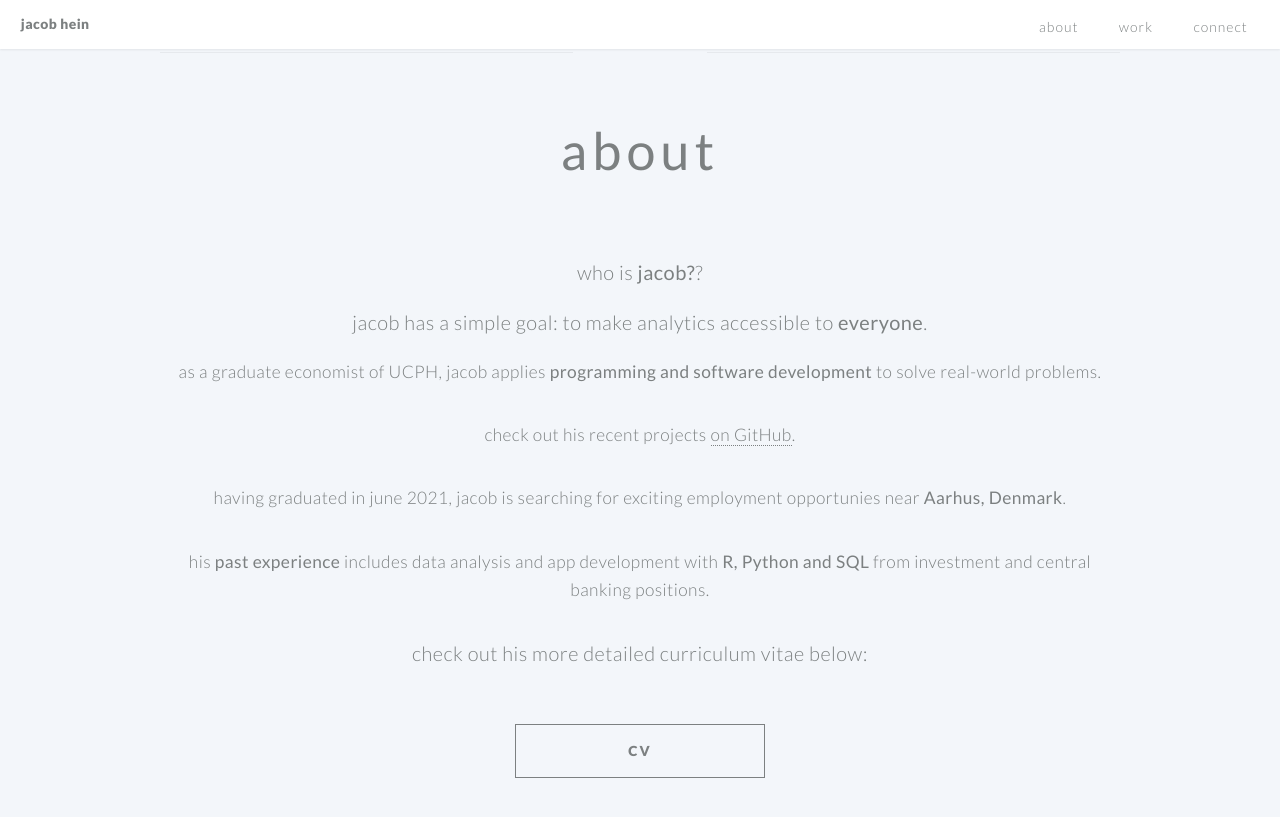
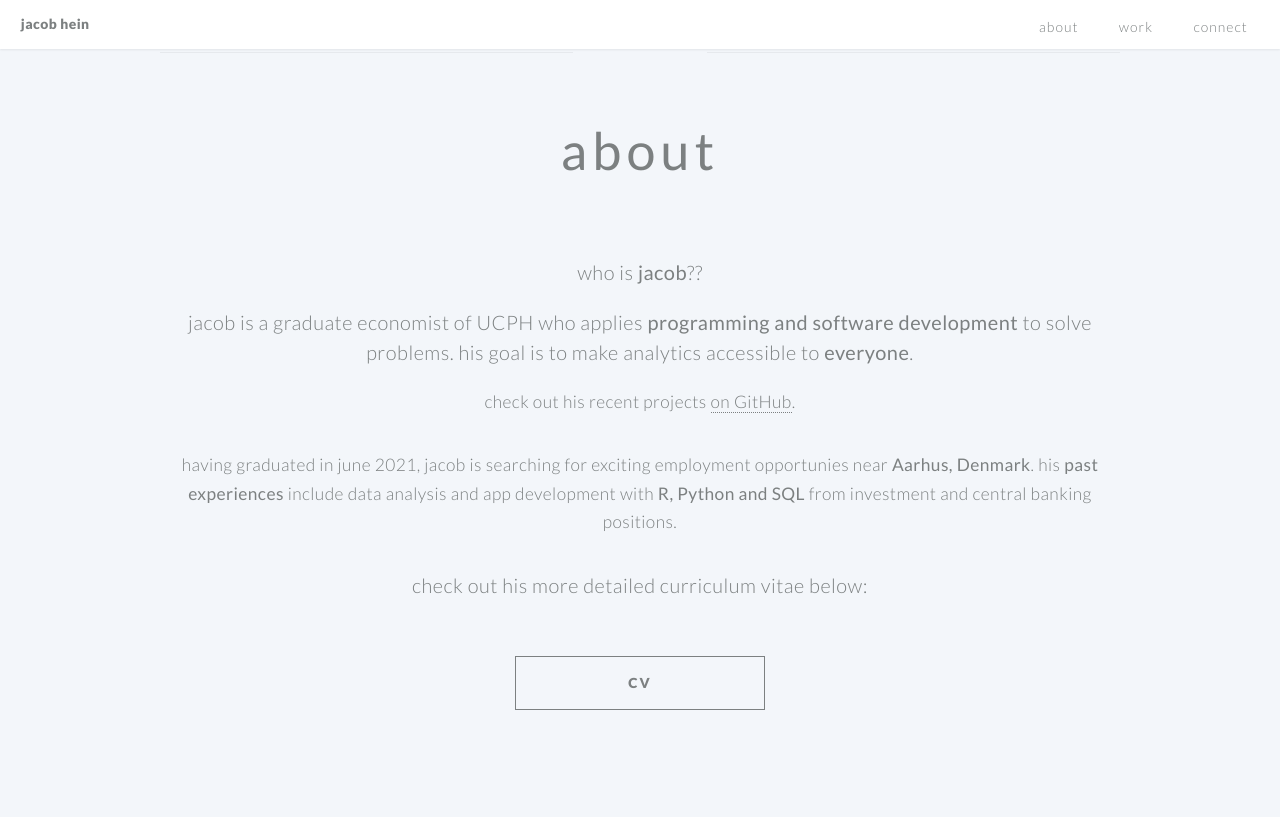
Before and after one commit to jacob-hein/jacobhein.com, a Jekyll site: the page built from index.md, in a window 1280 px wide and 900 px high, scrolled down 611 px. Shown: the top 817 px of the window. Built offline with Jekyll 4.4.1, drawn with Linux system fonts in a browser that asks for light colours.

Commit message:
Update index.md

```diff
--- a/index.md
+++ b/index.md
@@ -42,16 +42,12 @@ cta_button_label: contact # the label on the button
 
 ---
 [//]: # (write a bit about yourself here)
-### who is **jacob?**?
+### who is **jacob**??
 
-### jacob has a simple goal: to make analytics accessible to **everyone**.
-
-as a graduate economist of UCPH, jacob applies **programming and software development** to solve real-world problems.
+### jacob is a graduate economist of UCPH who applies **programming and software development** to solve problems. his goal is to make analytics accessible to **everyone**.
 
 check out his recent projects [on GitHub](https://github.com/jacobshein).
 
-having graduated in june 2021, jacob is searching for exciting employment opportunies near **Aarhus, Denmark**.
-
-his **past experience** includes data analysis and app development with **R, Python and SQL** from investment and central banking positions.
+having graduated in june 2021, jacob is searching for exciting employment opportunies near **Aarhus, Denmark**. his **past experiences** include data analysis and app development with **R, Python and SQL** from investment and central banking positions.
 
 ### check out his more detailed curriculum vitae below:
```
